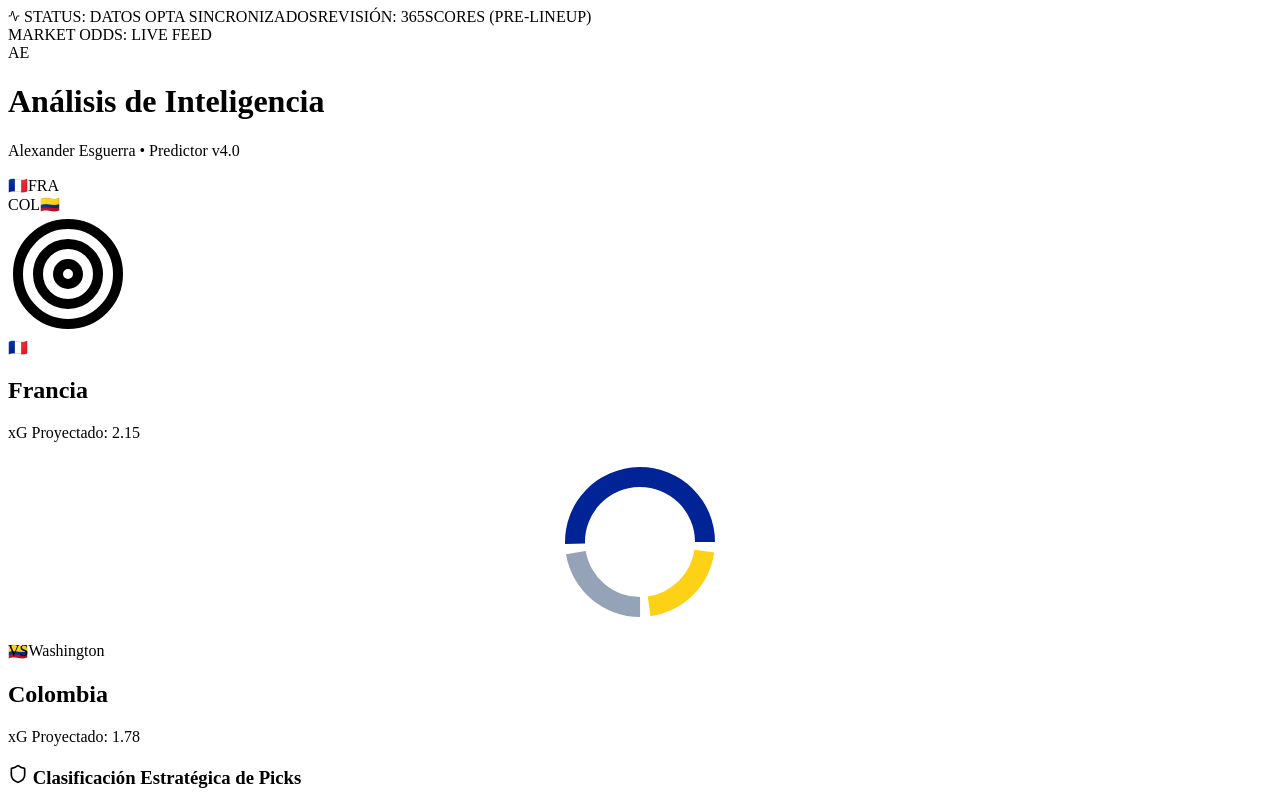
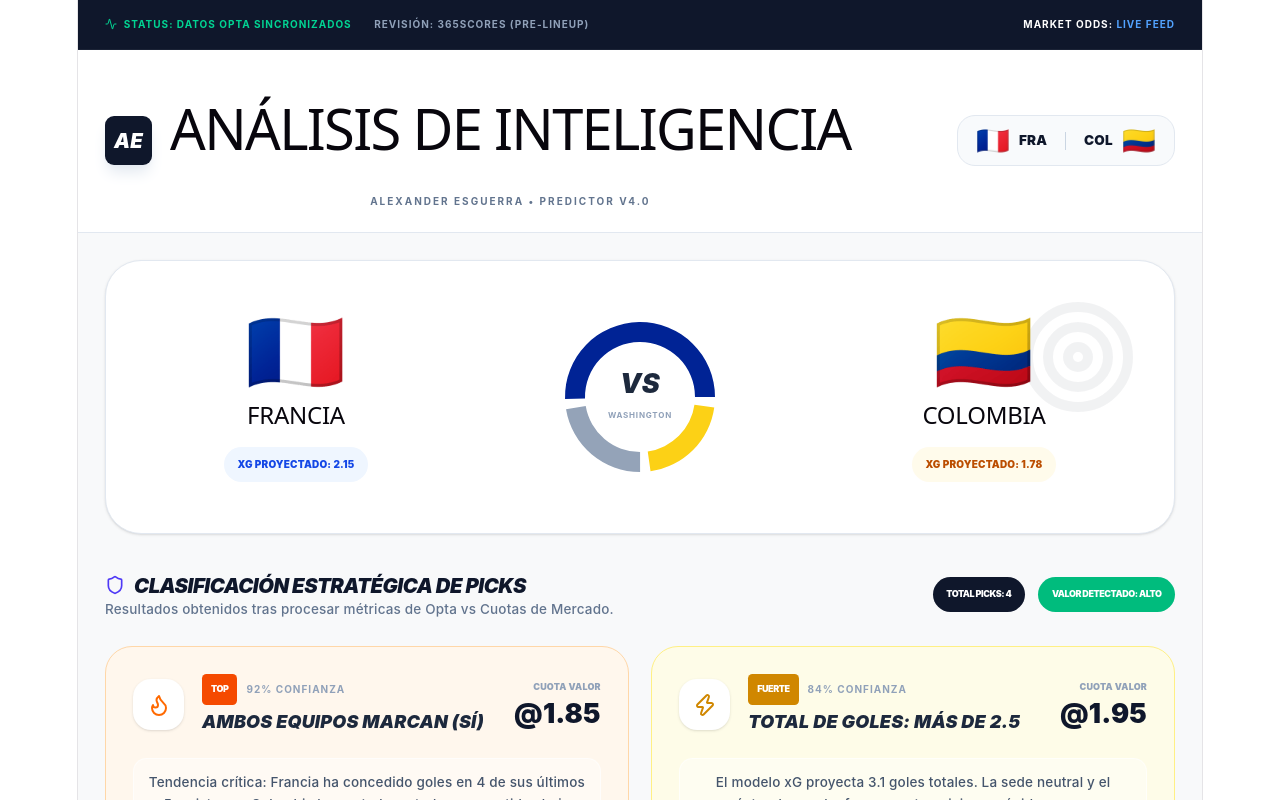
Before and after one commit to jesguerra77/Pronosticos-WorldCup2026, a React (Vite) app: page / in a window 1280 px wide. Shown: the top 800 px of the page. Built offline with nearby package versions, Linux system fonts and the light colour scheme.

Commit message:
deployment 8

```diff
--- a/package.json
+++ b/package.json
@@ -14,9 +14,7 @@
   },
   "dependencies": {
     "@tailwindcss/vite": "^4.2.2",
-    "autoprefixer": "^10.4.27",
     "lucide-react": "^1.7.0",
-    "postcss": "^8.5.8",
     "react": "^19.2.4",
     "react-dom": "^19.2.4",
     "recharts": "^3.8.1",
@@ -27,11 +25,13 @@
     "@types/react": "^19.2.14",
     "@types/react-dom": "^19.2.3",
     "@vitejs/plugin-react": "^6.0.1",
+    "autoprefixer": "^10.4.27",
     "eslint": "^9.39.4",
     "eslint-plugin-react-hooks": "^7.0.1",
     "eslint-plugin-react-refresh": "^0.5.2",
     "gh-pages": "^6.3.0",
     "globals": "^17.4.0",
+    "postcss": "^8.5.8",
     "vite": "^8.0.1"
   }
 }
--- /dev/null
+++ b/postcss.config.js
@@ -0,0 +1,6 @@
+export default {
+    plugins: {
+      tailwindcss: {},
+      autoprefixer: {},
+    },
+  }
--- a/src/index.jsx
+++ b/src/index.jsx
@@ -1,3 +1,4 @@
+import './index.css';
 import React from 'react';
 import ReactDOM from 'react-dom/client';
 import { PieChart, Pie, Tooltip, ResponsiveContainer, Cell } from 'recharts';
--- a/tailwind.config.js
+++ b/tailwind.config.js
@@ -1,6 +1,6 @@
 /** @type {import('tailwindcss').Config} */
-module.exports = {
-  content: ["./src/**/*.{html,js,jsx,ts,tsx}"],
+export default {
+content: ["./index.html", "./src/**/*.{js,ts,jsx,tsx}"],
   theme: {
     extend: {},
   },
```
Also changed, not shown: 1 other file (tests, documents, lock files or other folders).
